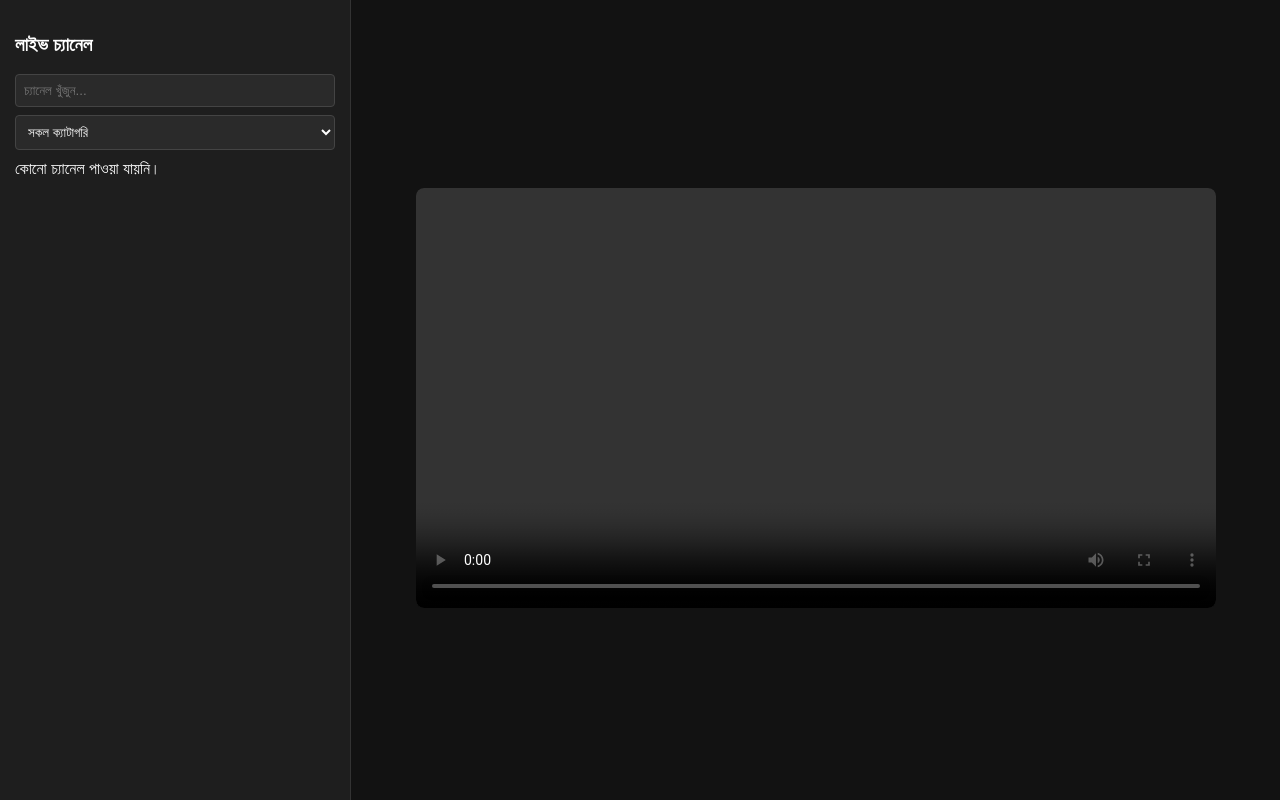
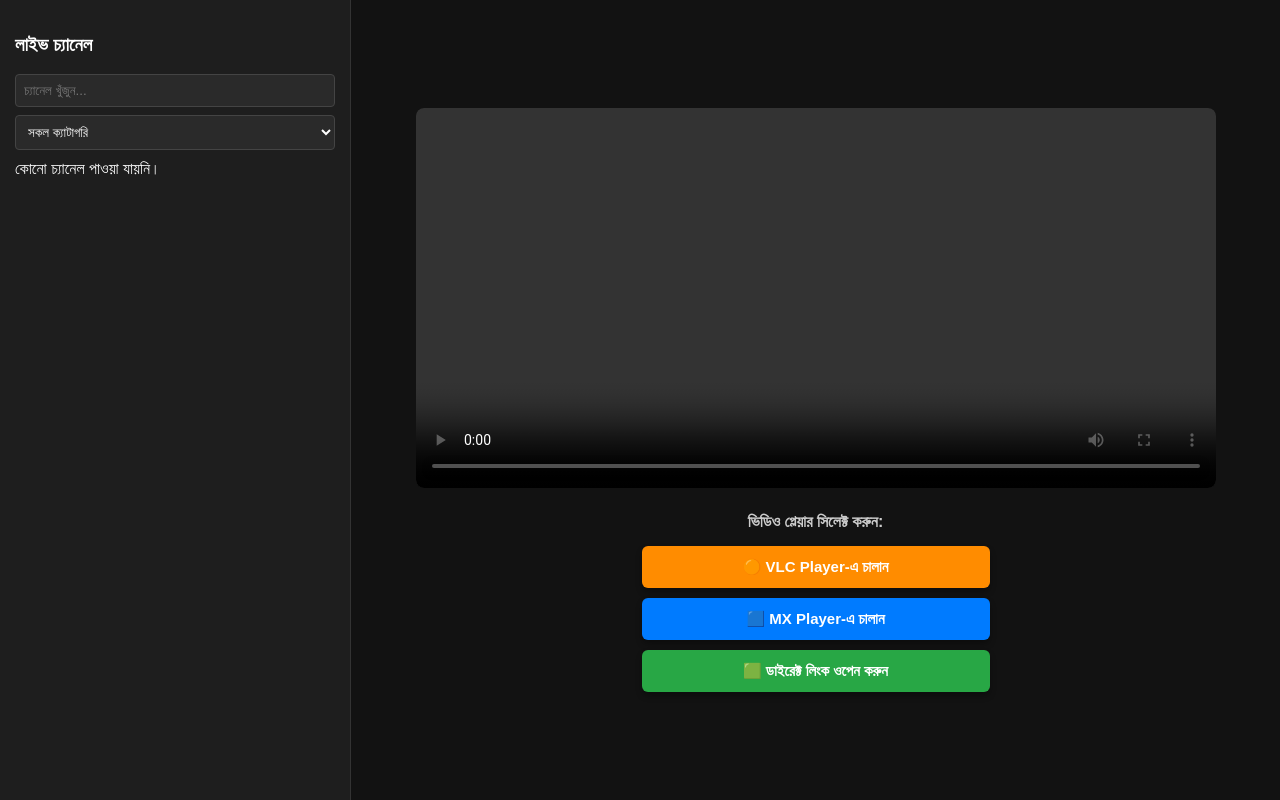
Before and after one commit to itsrudronil/tv, a Flask app: page / in a window 1280 px wide. Run offline with Flask 3, Linux system fonts and the light colour scheme; data that the repository does not hold is empty.

Commit message:
Enhance video player with selection options
Added player selection options for VLC and MX Player, and updated video player height.

```diff
--- a/templates/index.html
+++ b/templates/index.html
@@ -13,6 +13,33 @@
             font-weight: bold;
             border-left: 4px solid #fff;
         }
+        .player-options {
+            margin-top: 15px;
+            display: flex;
+            flex-direction: column;
+            gap: 10px;
+            align-items: center;
+        }
+        .btn-player {
+            display: inline-block;
+            padding: 12px 24px;
+            color: #fff;
+            text-decoration: none;
+            border-radius: 6px;
+            font-weight: bold;
+            font-size: 15px;
+            width: 80%;
+            max-width: 300px;
+            text-align: center;
+            box-shadow: 0 4px 6px rgba(0,0,0,0.3);
+            transition: transform 0.2s;
+        }
+        .btn-player:active {
+            transform: scale(0.98);
+        }
+        .btn-vlc { background-color: #ff8c00; }
+        .btn-mx { background-color: #007bff; }
+        .btn-direct { background-color: #28a745; }
     </style>
 </head>
 <body>
@@ -30,8 +57,16 @@
 
     <div class="main-content">
         <div class="video-container" style="width: 100%; max-width: 800px; text-align: center;">
-            <video id="video-player" controls autoplay style="width: 100%; height: 420px; background: #000; border-radius: 8px;"></video>
-            <div id="error-message" style="color: #ff4d4d; display: none; margin-top: 15px; font-weight: bold;"></div>
+            <video id="video-player" controls autoplay style="width: 100%; height: 380px; background: #000; border-radius: 8px;"></video>
+
+            <div id="player-selection" style="margin-top: 20px;">
+                <h4 style="color: #ccc; margin-bottom: 10px;">ভিডিও প্লেয়ার সিলেক্ট করুন:</h4>
+                <div class="player-options">
+                    <a id="vlc-btn" href="#" class="btn-player btn-vlc">🟠 VLC Player-এ চালান</a>
+                    <a id="mx-btn" href="#" class="btn-player btn-mx">🟦 MX Player-এ চালান</a>
+                    <a id="direct-btn" href="#" target="_blank" class="btn-player btn-direct">🟩 ডাইরেক্ট লিংক ওপেন করুন</a>
+                </div>
+            </div>
         </div>
     </div>
 
@@ -103,15 +138,13 @@
         }
 
         function playChannel(streamId) {
-            const errorDiv = document.getElementById('error-message');
-            errorDiv.style.display = 'none';
-
             fetch(`/api/play/${streamId}`)
                 .then(res => res.json())
                 .then(data => {
                     if(data.url) {
                         let streamUrl = data.url;
 
+                        // ১. ডাইরেক্ট ব্রাউজার প্লেয়ার চেষ্টা (ডেস্কটপ বা সাপোর্টেড ব্রাউজারে)
                         if (Hls.isSupported()) {
                             if (hls) { hls.destroy(); }
                             hls = new Hls();
@@ -120,16 +153,20 @@
                             hls.on(Hls.Events.MANIFEST_PARSED, function() {
                                 video.play().catch(e => console.log("Autoplay block:", e));
                             });
-                            hls.on(Hls.Events.ERROR, function (event, data) {
-                                if (data.fatal) {
-                                    errorDiv.innerText = "স্ট্রিমিং শুরু করতে সমস্যা হচ্ছে। আবার চেষ্টা করুন।";
-                                    errorDiv.style.display = 'block';
-                                }
-                            });
                         } else if (video.canPlayType('application/vnd.apple.mpegurl')) {
                             video.src = streamUrl;
                             video.play();
                         }
+
+                        // ২. অ্যান্ড্রয়েড এক্সটার্নাল প্লেয়ার ইন্টেন্ট (Intent Links)
+                        let cleanUrl = streamUrl.replace('http://', '').replace('https://', '');
+
+                        let vlcIntent = `intent://${cleanUrl}#Intent;package=org.videolan.vlc;type=video/*;scheme=http;end;`;
+                        let mxIntent = `intent://${cleanUrl}#Intent;package=com.mxtech.videoplayer.ad;type=video/*;scheme=http;end;`;
+
+                        document.getElementById('vlc-btn').href = vlcIntent;
+                        document.getElementById('mx-btn').href = mxIntent;
+                        document.getElementById('direct-btn').href = streamUrl;
                     }
                 });
         }
```
